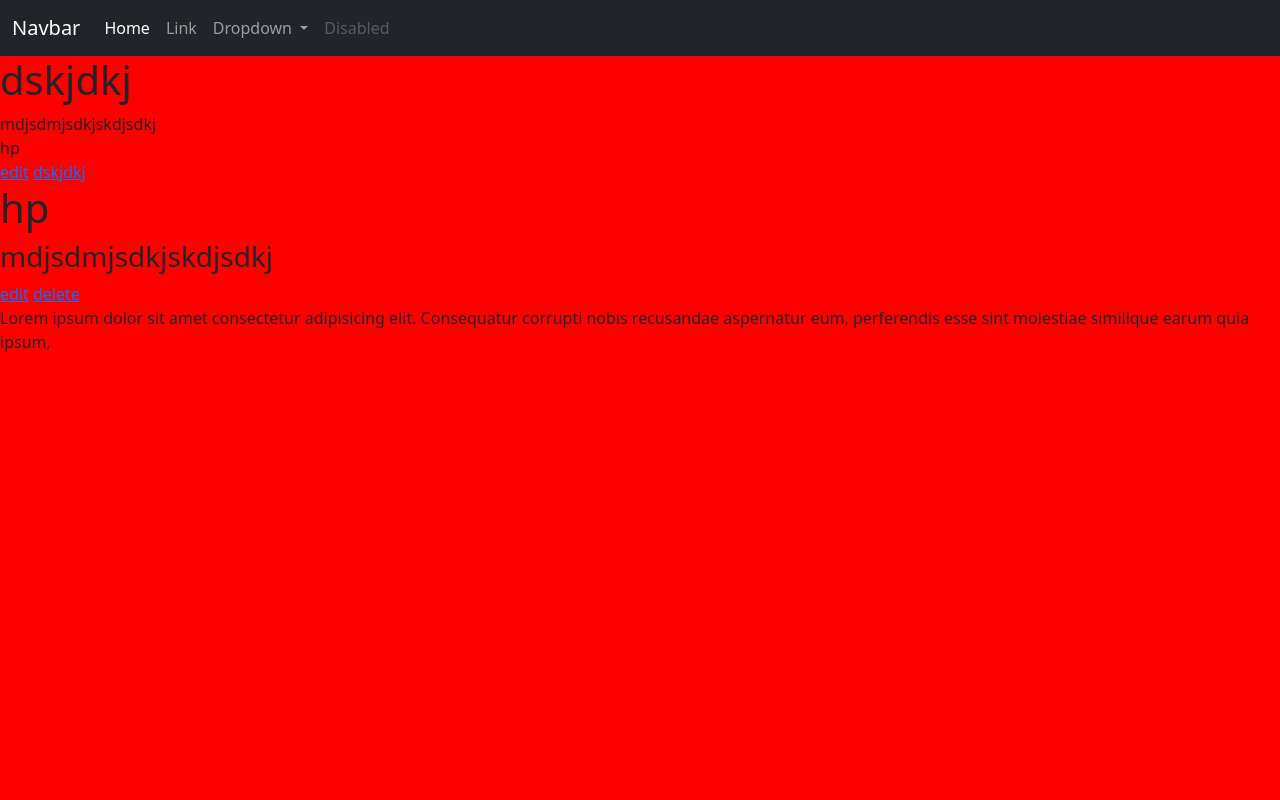
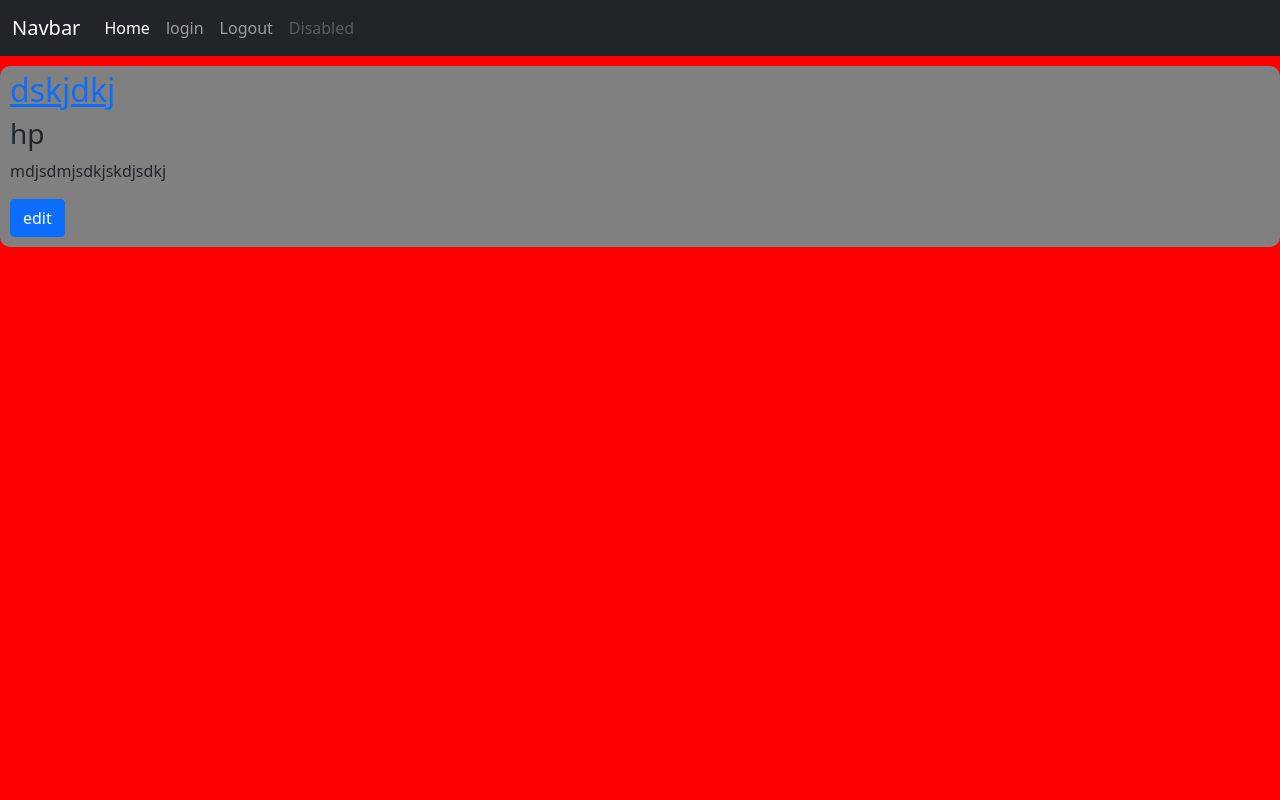
Before and after one commit to ndukwesamuel/classblog, a Django app: page /Blogdetail/4/ in a window 1280 px wide. Run offline with Django 3.2, Linux system fonts and the light colour scheme; data comes from the database, SQL or seed files in the repository; both versions use the stored data as it was after the commit.

Commit message:
message added

```diff
--- a/blogpost/settings.py
+++ b/blogpost/settings.py
@@ -23,7 +23,7 @@ BASE_DIR = os.path.dirname(os.path.dirname(os.path.abspath(__file__)))
 SECRET_KEY = '3#cvmxkyp1&91(e)bun-u@xm!it%c7lx7d4qm-34n6@@rf_6#a'
 
 # SECURITY WARNING: don't run with debug turned on in production!
-DEBUG = False
+DEBUG = True
 
 ALLOWED_HOSTS = ['samheart-blog.herokuapp.com', '127.0.0.1']
 
--- a/dash/models.py
+++ b/dash/models.py
@@ -1,12 +1,15 @@
 from django.contrib.auth.models import  User
 from django.db import models
 from django.urls import reverse
+from  datetime import datetime, date
 
 # Create your models here.
 class post(models.Model):
     title =models.CharField(max_length=200)
     aurthor = models.ForeignKey(User,on_delete=models.CASCADE)
     body = models.TextField()
+    post_date = models.DateField(auto_now_add=True)
+
     def __str__(self):
         return self.title
 
--- a/static/css/style.css
+++ b/static/css/style.css
@@ -1,3 +1,14 @@
 body{
     background-color: red;
 }
+
+
+.landing{
+    background-color: grey;
+    border-radius: 10px;
+    padding-left: 10px;
+    padding-top: 5px;
+    padding-bottom: 10px;
+    margin-top: 10px;
+    margin-bottom: 10px;
+}
--- a/templates/base.html
+++ b/templates/base.html
@@ -25,9 +25,13 @@
                 <a class="nav-link active" aria-current="page" href="{% url 'home'   %}">Home</a>
               </li>
               <li class="nav-item">
-                <a class="nav-link" href="#">Link</a>
+                <a class="nav-link" href="{% url 'account_login'   %}">login</a>
               </li>
-              <li class="nav-item dropdown">
+
+              <li class="nav-item">
+                <a class="nav-link" href="{% url 'account_logout'   %}">Logout</a>
+              </li>
+              <!-- <li class="nav-item dropdown">
                 <a class="nav-link dropdown-toggle" href="#" id="navbarDropdown" role="button" data-bs-toggle="dropdown" aria-expanded="false">
                   Dropdown
                 </a>
@@ -37,7 +41,7 @@
                   <li><hr class="dropdown-divider"></li>
                   <li><a class="dropdown-item" href="#">Something else here</a></li>
                 </ul>
-              </li>
+              </li> -->
               <li class="nav-item">
                 <a class="nav-link disabled" href="#" tabindex="-1" aria-disabled="true">Disabled</a>
               </li>
--- a/templates/detail.html
+++ b/templates/detail.html
@@ -3,31 +3,19 @@
 
 {% block content %}
 {% load static %}
-
-<h1> {{post.title}}</h1>
-
-<div>{{post.body}}</div>
-
-<div>{{post.aurthor}}</div>
+<div class="landing">
+  <h2> <a href="{% url 'Blogdetail' post.pk   %}" >{{post.title}}</a> </h2>
 
 
-<a href="{% url 'updatetview' post.pk   %}">edit</a>
+  <h3>  {{post.aurthor}}</h3>
 
-<a href="">  {{post.title}}</a>
+  <p> {{post.body}}</p>
+  <div>
+    <a class="btn btn-primary" href="{% url 'updatetview' post.pk   %}">edit</a>
 
-
-<h1>  {{post.aurthor}}</h1>
-
-<h3> {{post.body}}</h3>
-<div>
-
-  <a href="{% url 'updatetview' post.pk   %}">edit</a>
-
-
-  <a href="{% url 'deletepost' post.pk   %}">delete</a>
+<!--
+    <a class="btn btn-danger" href="{% url 'deletepost' post.pk   %}">delete</a> -->
+  </div>
 </div>
 
-Lorem ipsum dolor sit amet consectetur adipisicing elit. Consequatur corrupti nobis recusandae aspernatur eum, perferendis esse sint molestiae similique earum quia ipsum,
-
-
 {% endblock content %}
```
Also changed, not shown: templates/index.html (+14 -17 lines), dash/migrations/0002_auto_20210501_1154.py (added), db.sqlite3.
